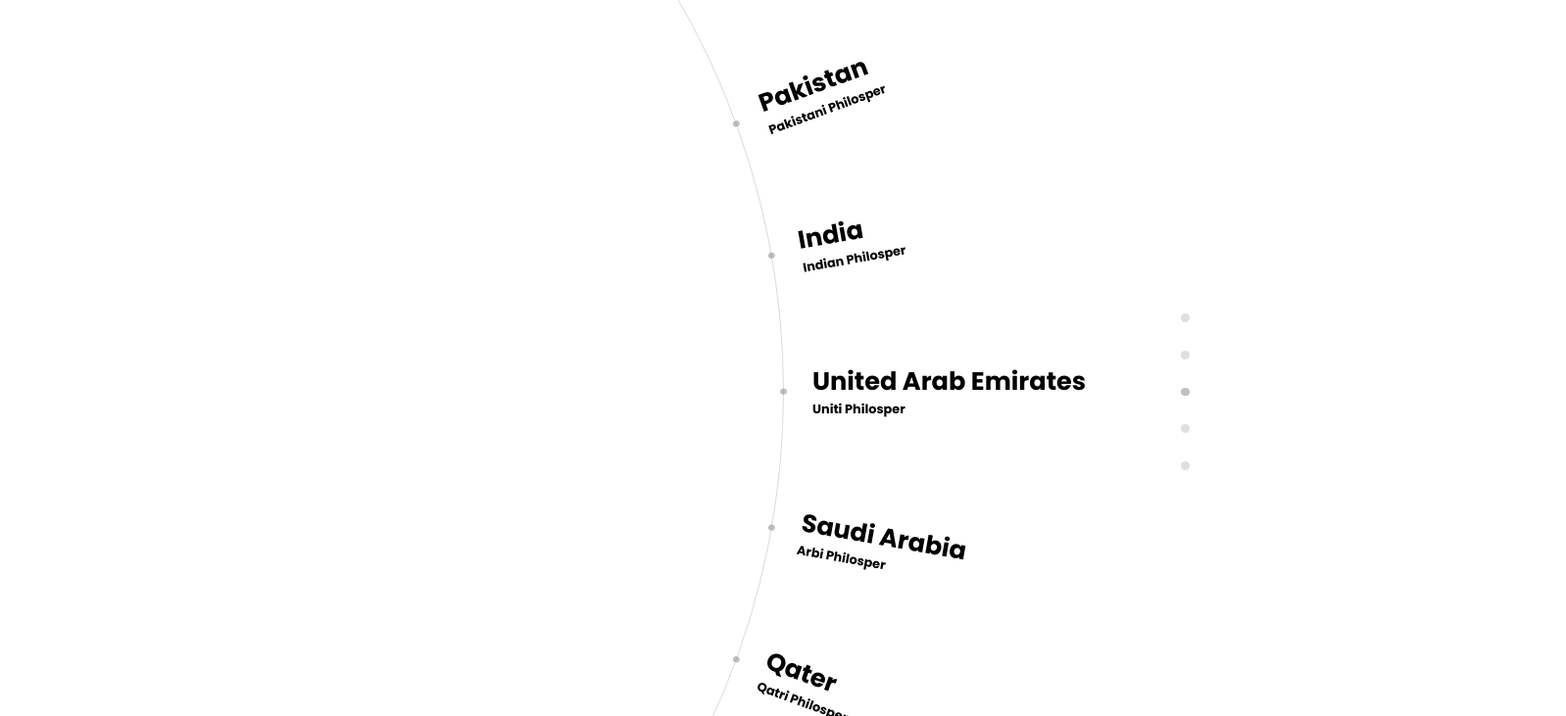
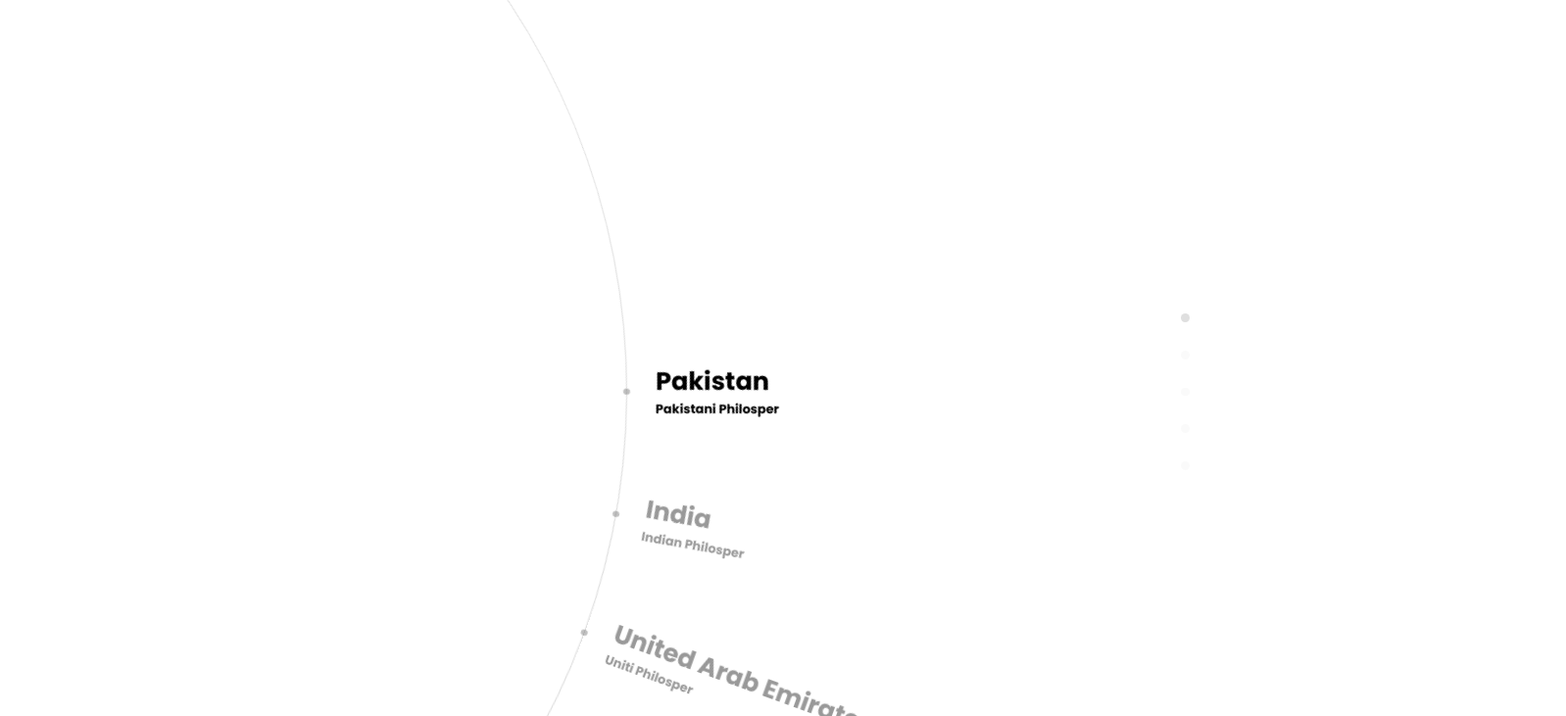
Before and after one commit to haidersafi530/my-web-projects, a plain HTML site: page Project_#5_Navigation_Hero/index.html in a window 1280 px wide. Both pictures are taken after a click on the element 1209 px from the left and 324 px from the top of the page. Shown: the top 731 px of the page at 98% size, 1598 px wide, since content can reach past the window. Drawn offline with nearby package versions, Linux system fonts and the light colour scheme.

Commit message:
Navigation Hero Section with animation   Apr 10 - 10:56 AM

```diff
--- a/Project_#5_Navigation_Hero/script.js
+++ b/Project_#5_Navigation_Hero/script.js
@@ -1,14 +1,52 @@
 let active = 3;
 let mncircle = document.querySelectorAll(".minicircle");
-gsap.to(mncircle[active-1], {
-    opacity : 1
-})
+let sec = document.querySelectorAll(".sec");
 
-mncircle.forEach(function(val){
-    val.addEventListener('click', function(){
-        alert('Hi');
-    })
-})
+// Set initial state
+gsap.to(mncircle[active - 1], {
+    opacity: 0.5
+});
+gsap.to(sec[active - 1], {
+    opacity: 1
+});
+
+mncircle.forEach(function(val, index) {
+    val.addEventListener('click', function() {
+        // Animate the circle rotation
+        gsap.to("#circle", {
+            rotate: (3 - (index + 1)) * 10,
+            ease: "expo.inOut",
+            duration: 1
+        });
+
+        // Fade all to grey first
+        greyout();
+
+        // Highlight the clicked circle
+        gsap.to(mncircle[index], {
+            opacity: 0.5
+        });
+
+        // Highlight the corresponding section
+        gsap.to(sec[index], {
+            opacity: 1
+        });
+
+        // Update active index if needed
+        active = index + 1;
+    });
+});
+
+// Function to fade all to grey
+function greyout() {
+    gsap.to(mncircle, {
+        opacity: 0.08
+    });
+
+    gsap.to(sec, {
+        opacity: 0.4
+    });
+}
 
 gsap.to("#circle", {
     rotate : 0,
--- a/Project_#5_Navigation_Hero/style.css
+++ b/Project_#5_Navigation_Hero/style.css
@@ -15,8 +15,8 @@ html,body{
     top: 50%;
     border-radius: 50%;
     transform: translate(0%, -50%) rotate(100deg);
-    width: 200vh;
-    height: 200vh;
+    width: 180vh;
+    height: 180vh;
     border: 1px solid #dadada;
     will-change: transform;
     scroll-behavior: smooth;
@@ -66,6 +66,7 @@ html,body{
     height: 100%;
 }
 .sec{
+    opacity: .4;
     padding: 0px 0px 0px 30px;
     width: 50%;
     height: 100%;
@@ -92,7 +93,7 @@ html,body{
 
 .minicircle{
     cursor: pointer;
-    opacity: .5;
+    opacity: .08;
     border-radius: 50%;
     width: .7vw;
     height: .7vw;
```
